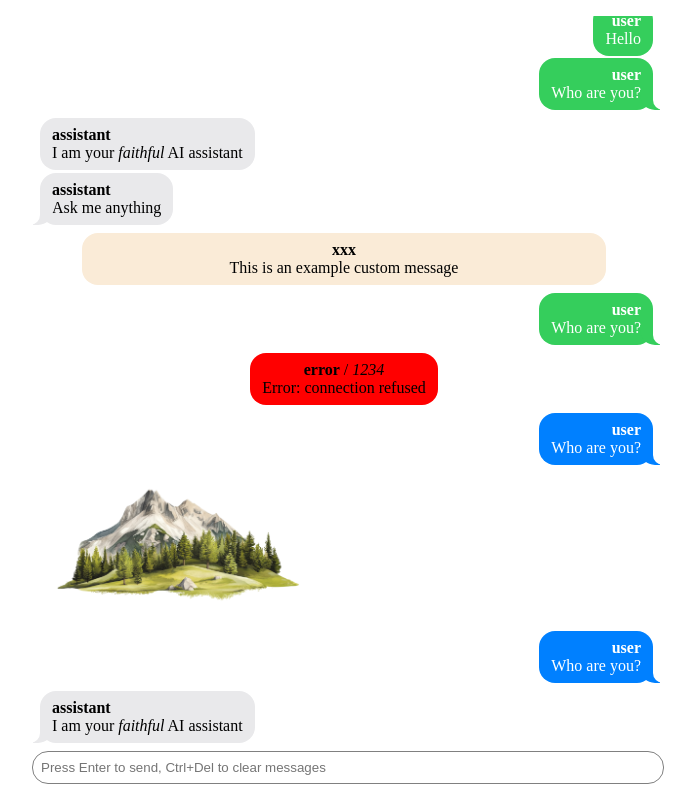
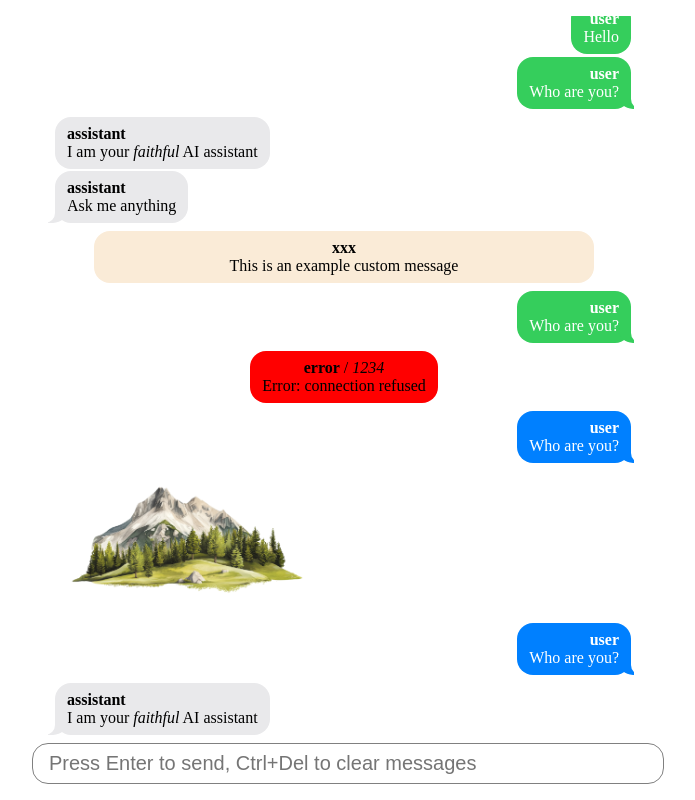
Before and after one commit to padcom/chat-ui, a Vue app: page / in a window 1280 px wide. Shown: the whole page, without its empty margins (296-991 px from the left). Built offline with nearby package versions, Linux system fonts and the light colour scheme; the HTML template or start-up script is replaced by a standard one.

Commit message:
Switched from crypti.randomUUID() which requires https:// to uuid package which works everywhere

```diff
--- a/package.json
+++ b/package.json
@@ -30,7 +30,7 @@
     "./dist/index.css": "./dist/index.css"
   },
   "scripts": {
-    "start": "vite",
+    "start": "vite --host",
     "dev": "vite build -w",
     "build": "vite build",
     "prepublishOnly": "npm install && npm run build"
@@ -47,6 +47,9 @@
     "typescript": "5.8.3",
     "vite": "6.3.5"
   },
+  "dependencies": {
+    "uuid": "*"
+  },
   "peerDependencies": {
     "vue": "^3.5"
   }
--- a/src/App.vue
+++ b/src/App.vue
@@ -18,13 +18,23 @@
 
 <script lang="ts" setup>
 import { ref, onMounted } from 'vue'
-import { Chat, Messages, Message, Prompt, addMessage, type ChatMessage, setChatMessageFormatter } from '.'
+import { Chat, Messages, Message, Prompt, addMessage, setChatMessageFormatter, type ChatMessage, type Role } from '.'
 import { marked } from 'marked'
+
+function getRoleTextAlignment(role: Role) {
+  switch (role) {
+    case 'assistant': return 'left'
+    case 'user': return 'right'
+    default: return 'center'
+  }
+}
 
 // This is a super-crazy formatter that not only displays the message
 // but also adds the role and message id (if present) at the top.
 setChatMessageFormatter(message => `
-  <p><b>${message.role}</b> ${message.id ? ` / <i>${message.id}</i>` : ''}</p>
+  <p style="text-align: ${getRoleTextAlignment(message.role)}">
+    <b>${message.role}</b> ${message.id ? ` / <i>${message.id}</i>` : ''}
+  </p>
   ${marked(message.content || '', { async: false })}
 `)
 
--- a/src/lib/uuid.ts
+++ b/src/lib/uuid.ts
@@ -1,8 +1,10 @@
+import { v4 } from 'uuid'
+
 /**
  * This function returns a unique identifier
  *
  * @returns unique identifier (UUID)
  */
 export function uuid() {
-  return crypto.randomUUID()
+  return v4()
 }
--- a/src/main.css
+++ b/src/main.css
@@ -6,6 +6,8 @@
   --chat-assistant-bg: #e9e9eb;
   --chat-user-bg: #0080ff;
   --chat-user-text: white;
+  --chat-message-border-radius: 1rem;
+  --chat-message-padding: 8px 12px 8px 12px;
 }
 
 .chat {
@@ -21,13 +23,14 @@
     flex-direction: column-reverse;
     gap: 0.5rem;
     overflow: auto;
+    scrollbar-gutter: stable both-edges;
     flex-grow: 1;
     padding-inline: 0.5rem;
 
     & .message {
       max-width: 80%;
-      border-radius: 1rem;
-      padding: 8px 12px 8px 12px;
+      border-radius: var(--chat-message-border-radius);
+      padding: var(--chat-message-padding);
       position: relative;
 
       & > p {
@@ -75,7 +78,6 @@
         &:before {
           content: "";
           position: absolute;
-          z-index: 0;
           bottom: 0;
           left: -7px;
           height: 20px;
@@ -86,7 +88,6 @@
         &:after {
           content: "";
           position: absolute;
-          z-index: 1;
           bottom: 0;
           left: -10px;
           width: 10px;
@@ -105,26 +106,23 @@
       }
       &.user {
         align-self: self-end;
-        text-align: right;
-        margin-right: 3px;
+        text-align: left;
+        margin-right: 10px;
 
         &:before {
           content: "";
           position: absolute;
-          z-index: 0;
           bottom: 0;
           right: -7px;
           height: 20px;
           width: 20px;
           background: var(--chat-user-bg);
-          /* background-attachment: fixed; */
           border-bottom-left-radius: 15px;
         }
 
         &:after {
           content: "";
           position: absolute;
-          z-index: 1;
           bottom: 0;
           right: -10px;
           width: 10px;
@@ -152,10 +150,12 @@
 
     & input {
       flex-grow: 1;
-      padding: 0.5rem;
+      padding: 0.5rem 1rem;
       border-radius: 1rem;
       outline: none;
       border: solid 1px gray;
+      font-size: 1.25rem;
+      text-wrap: pretty;
     }
   }
 }
```
Also changed, not shown: 1 other file (tests, documents, lock files or other folders).
